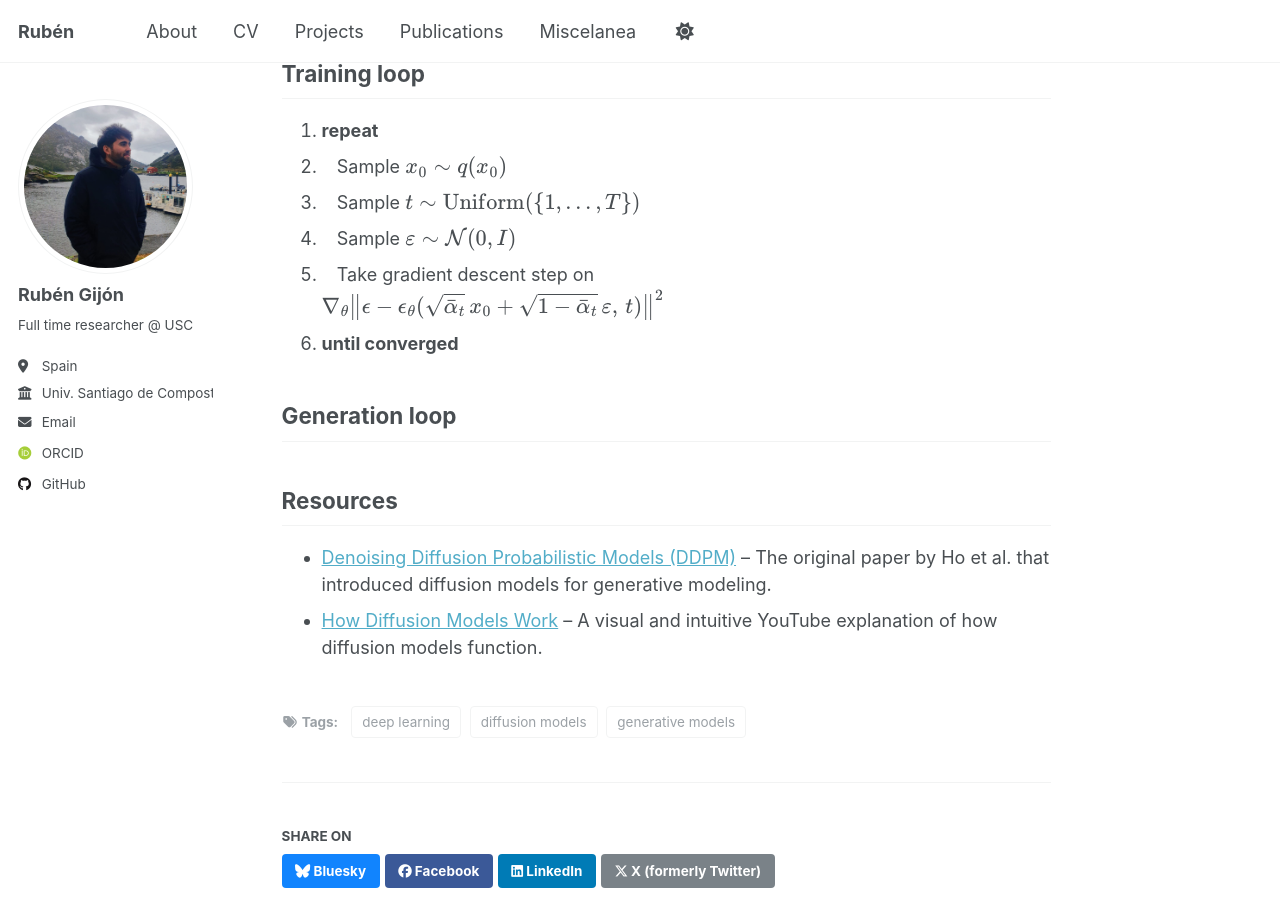
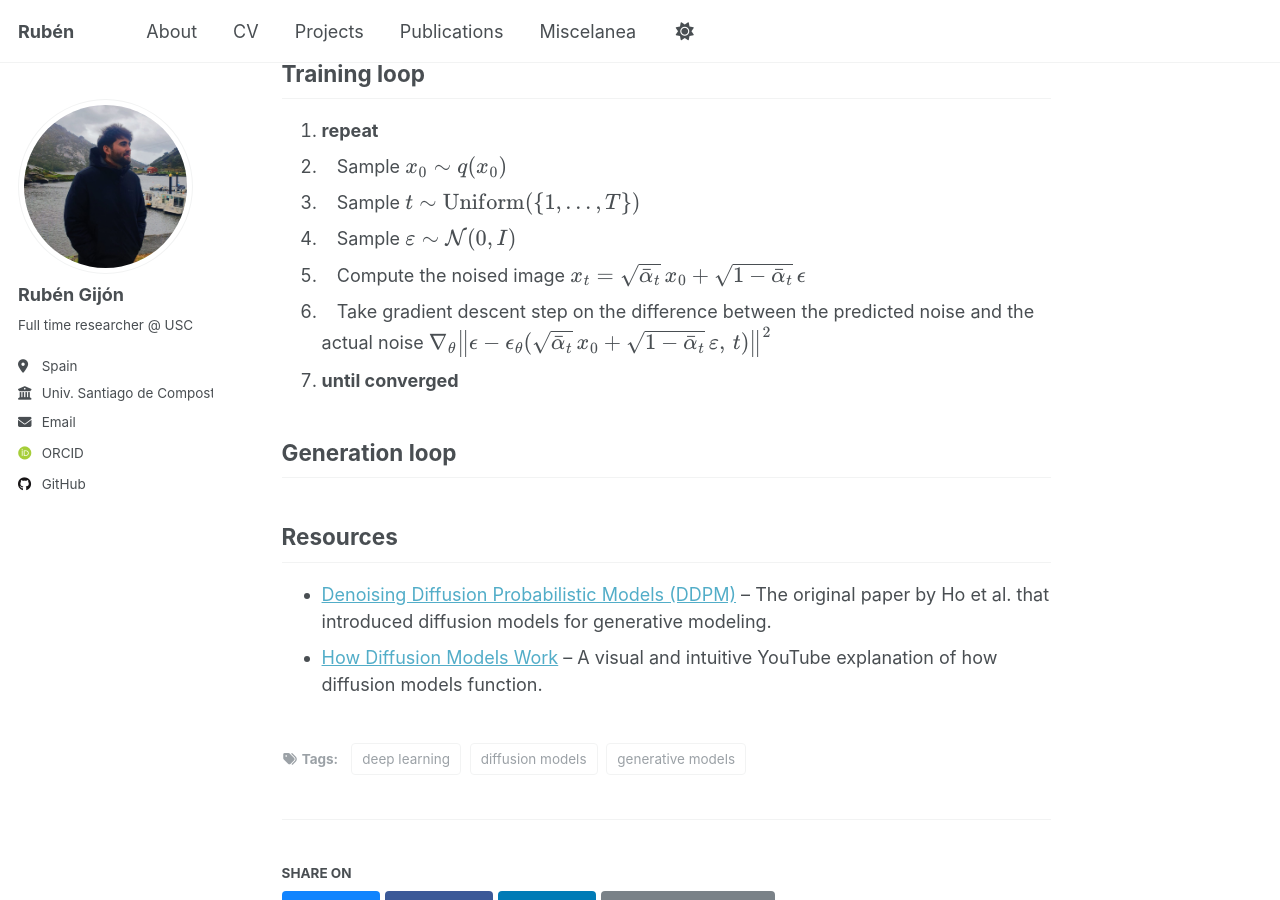
Before and after one commit to rubzip/rubzip.github.io, a Jekyll site: the page built from _posts/2025-08-01-diffusion.md, in a window 1280 px wide and 900 px high, scrolled down 10898 px. Built offline with Jekyll 4.4.1, drawn with Linux system fonts in a browser that asks for light colours; some web fonts are replaced; a script that is not in the unit is left out.

Commit message:
Training loop done

```diff
--- a/_posts/2025-08-01-diffusion.md
+++ b/_posts/2025-08-01-diffusion.md
@@ -337,9 +337,11 @@ The loss function is trained to be able to predict the noise that was added to a
 2. &nbsp;&nbsp;&nbsp;Sample $$x_0 \sim q(x_0)$$
 3. &nbsp;&nbsp;&nbsp;Sample $$t \sim \text{Uniform}(\{1, \dots, T\})$$
 4. &nbsp;&nbsp;&nbsp;Sample $$\varepsilon \sim \mathcal{N}(0, I)$$
-5. &nbsp;&nbsp;&nbsp;Take gradient descent step on
+5. &nbsp;&nbsp;&nbsp;Compute the noised image
+   $$x_t = \sqrt{\bar{\alpha}_t}\,x_0 + \sqrt{1 - \bar{\alpha}_t}\,\epsilon$$
+6. &nbsp;&nbsp;&nbsp;Take gradient descent step on the difference between the predicted noise and the actual noise
    $$\nabla_\theta \big\| \epsilon - \epsilon_\theta(\sqrt{\bar{\alpha}_t}\,x_0 + \sqrt{1 - \bar{\alpha}_t}\,\varepsilon,\, t) \big\|^2$$
-6. **until converged**
+7. **until converged**
 
 ## Generation loop
 
```
